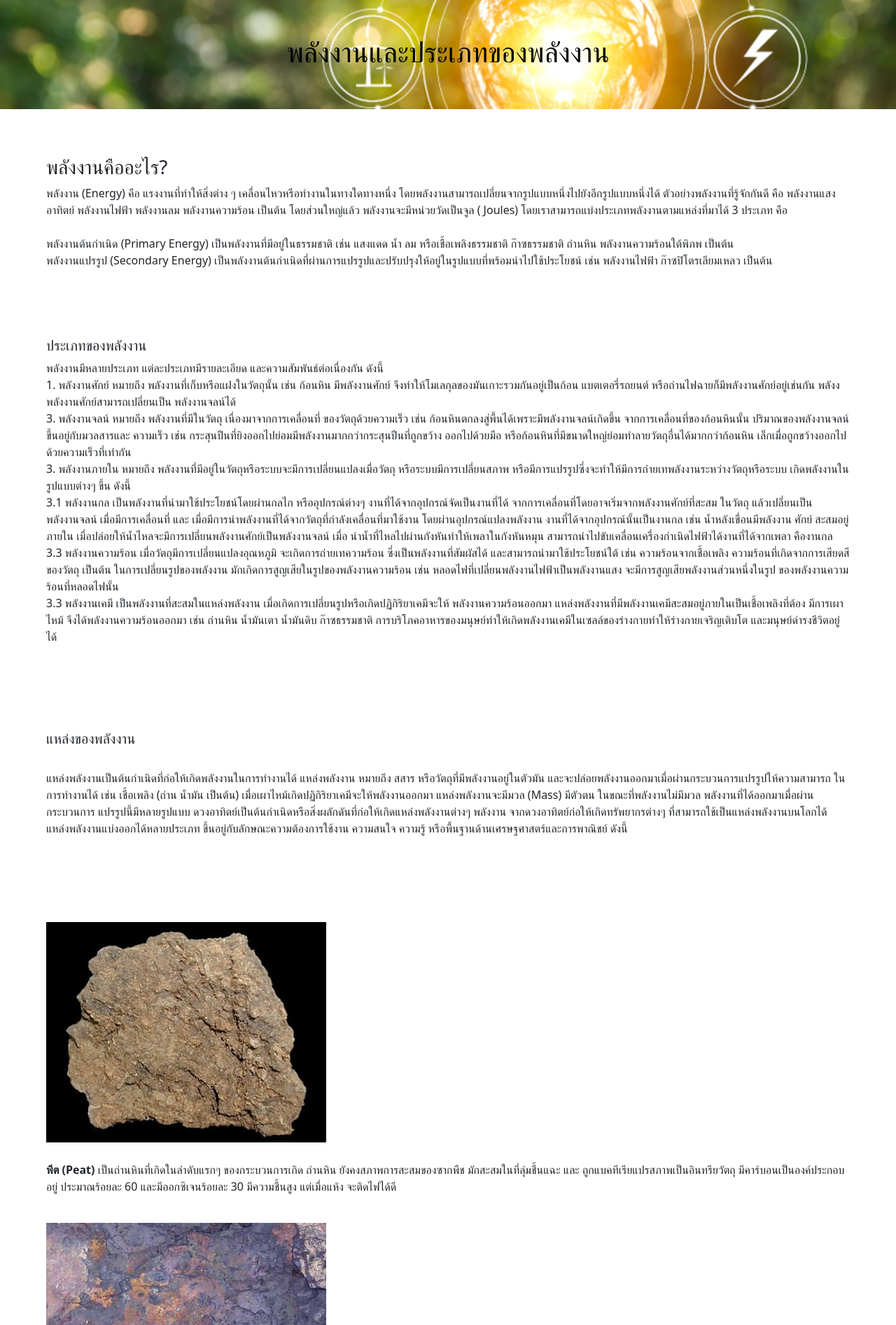
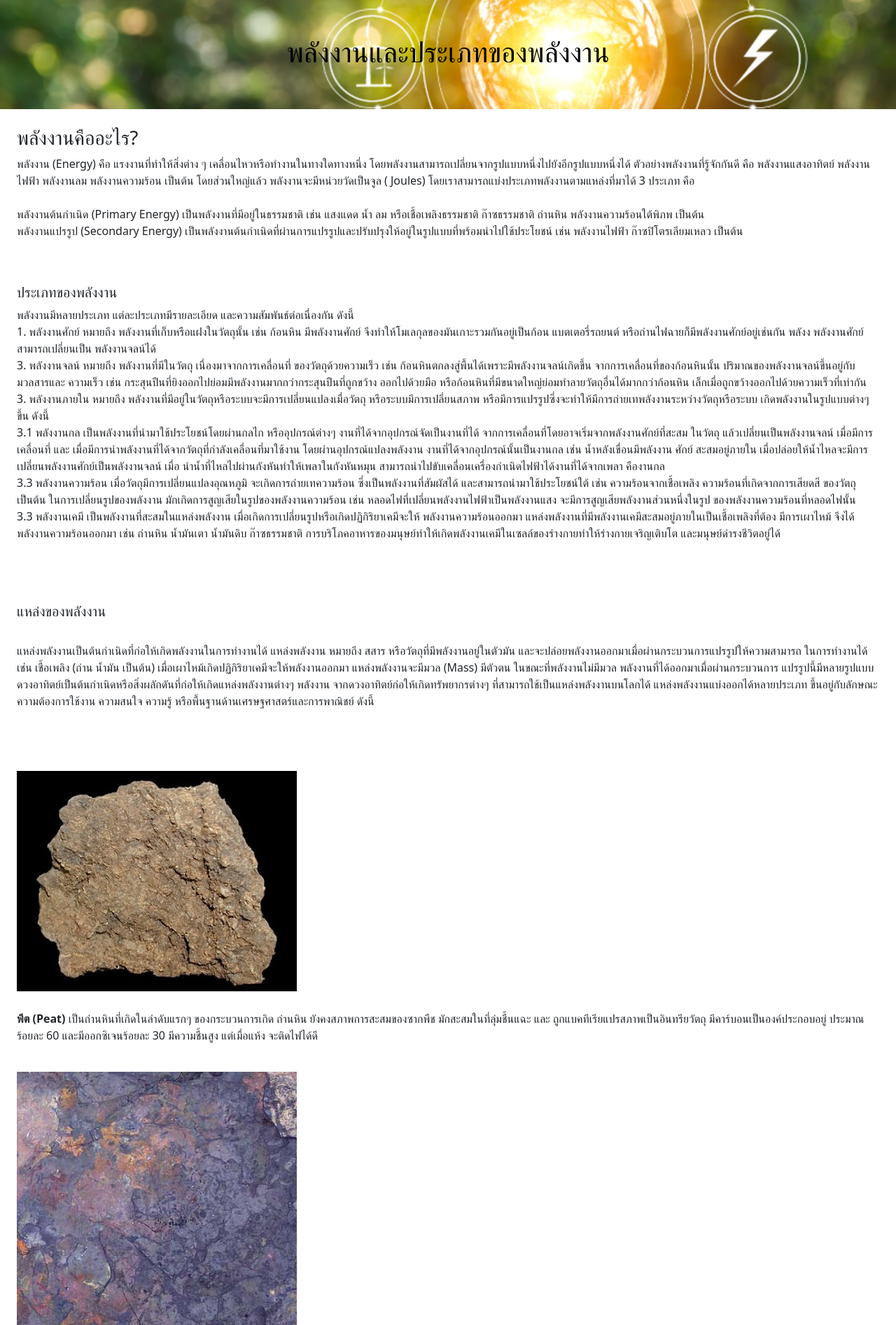
Before and after one commit to newzaza500/lesson, a PHP site: page /Chapter_1.html in a window 1280 px wide. Shown: the part 56-1950 px from the top of the page at 70% size. Run offline with PHP 8.4, Linux system fonts and the light colour scheme.

Commit message:
Update style31.css

```diff
--- a/style31.css
+++ b/style31.css
@@ -344,8 +344,8 @@ body div h2
 }
 .container4
 {
-    margin: 50px ;
-    padding: 1rem ;
+    margin: 0px ;
+    padding: 1.5rem ;
 }
 .childDM3
 {
```
